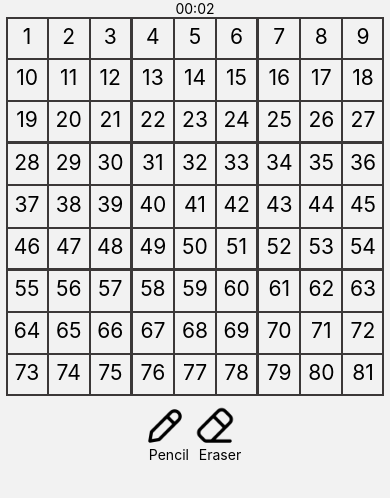
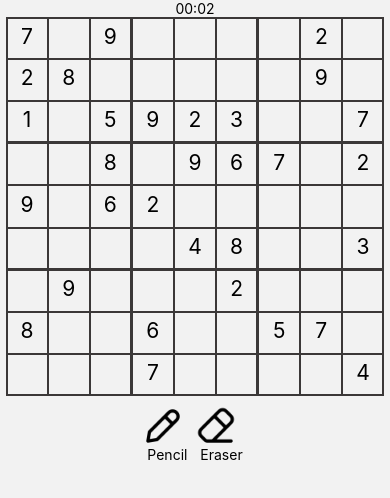
Before and after one commit to the-easy-developer/sudoku, a React Native app: screen / in a window 390 px wide. Both pictures are taken after a click on the button "GO TO SUDOKU". Shown: the top 498 px of the page. Built offline with nearby package versions, Linux system fonts and the light colour scheme.

Commit message:
passing sudoku from start to puzzle screen

```diff
--- a/screens/StartGame/index.tsx
+++ b/screens/StartGame/index.tsx
@@ -8,7 +8,17 @@ export const StartGame = () => {
     <View style={styles.screen}>
       <Button
         title="Go to Sudoku"
-        onPress={() => navigation.navigate('Sudoku')}
+        onPress={() =>
+          navigation.navigate('Sudoku', {
+            sudoku: [
+              7, -1, 9, -1, -1, -1, -1, 2, -1, 2, 8, -1, -1, -1, -1, -1, 9, -1,
+              1, -1, 5, 9, 2, 3, -1, -1, 7, -1, -1, 8, -1, 9, 6, 7, -1, 2, 9,
+              -1, 6, 2, -1, -1, -1, -1, -1, -1, -1, -1, -1, 4, 8, -1, -1, 3, -1,
+              9, -1, -1, -1, 2, -1, -1, -1, 8, -1, -1, 6, -1, -1, 5, 7, -1, -1,
+              -1, -1, 7, -1, -1, -1, -1, 4,
+            ].map(v => (v === -1 ? undefined : v)),
+          })
+        }
       />
     </View>
   );
--- a/screens/Sudoku/Cell.tsx
+++ b/screens/Sudoku/Cell.tsx
@@ -16,11 +16,13 @@ export const Cell = ({
 }) => {
   const { width } = useWindowDimensions();
 
-  const { currentCell, setCurrentCell } = useSudokuContext();
+  const { currentCell, setCurrentCell, sudokuBoard } = useSudokuContext();
 
   const cellSize = (width - 11) / 9;
 
   const isActive = currentCell === index;
+
+  const value = sudokuBoard[index - 1] ?? '';
 
   return (
     <Pressable onPress={() => setCurrentCell(index)}>
@@ -37,7 +39,7 @@ export const Cell = ({
           isActive && cellStyleSheet.active,
         ]}
       >
-        {index}
+        {sudokuBoard[index - 1] ?? ''}
       </Text>
     </Pressable>
   );
--- a/screens/Sudoku/Context.tsx
+++ b/screens/Sudoku/Context.tsx
@@ -3,6 +3,7 @@ import {
   createContext,
   ReactNode,
   useContext,
+  useEffect,
   useMemo,
   useState,
 } from 'react';
@@ -13,6 +14,7 @@ type SudokuContextType = {
   handleErase: (currentCell: number) => void;
   setCurrentCell: (currentCell: number) => void;
   setPencilMode: (pencilMode: boolean) => void;
+  sudokuBoard: (number | undefined)[];
 };
 
 const initialContext: SudokuContextType = {
@@ -21,17 +23,21 @@ const initialContext: SudokuContextType = {
   handleErase: () => undefined,
   setCurrentCell: () => undefined,
   setPencilMode: () => undefined,
+  sudokuBoard: [],
 };
 
 const SudokuContext = createContext<SudokuContextType>(initialContext);
 
 export const SudokuContextProvider = ({
   children,
+  sudoku,
 }: {
   children: ReactNode;
+  sudoku: number[];
 }) => {
   const [currentCell, setCurrentCell] = useState(-1);
   const [pencilMode, setPencilMode] = useState(false);
+  const [sudokuBoard, setSudokuBoard] = useState<(number | undefined)[]>([]);
 
   const contextValue: SudokuContextType = useMemo(() => {
     return {
@@ -40,8 +46,13 @@ export const SudokuContextProvider = ({
       handleErase: (cellNumber: number) => undefined,
       setCurrentCell,
       setPencilMode,
+      sudokuBoard,
     };
-  }, [currentCell, pencilMode]);
+  }, [currentCell, pencilMode, sudokuBoard]);
+
+  useEffect(() => {
+    setSudokuBoard(sudoku);
+  }, [sudoku]);
 
   return (
     <SudokuContext.Provider value={contextValue}>
--- a/screens/Sudoku/Operations.tsx
+++ b/screens/Sudoku/Operations.tsx
@@ -4,7 +4,7 @@ import { Eraser } from './Eraser';
 
 export const Operations = () => {
   return (
-    <View style={{ justifyContent: 'center', gap: 2, flexDirection: 'row', marginTop: 10 }}>
+    <View style={{ justifyContent: 'center', gap: 5, flexDirection: 'row', marginTop: 10 }}>
       <Pencil />
       <Eraser />
     </View>
```
Also changed, not shown: screens/Sudoku/Digits.tsx (added, +9 -0 lines), screens/Sudoku/index.tsx (+5 -2 lines).
